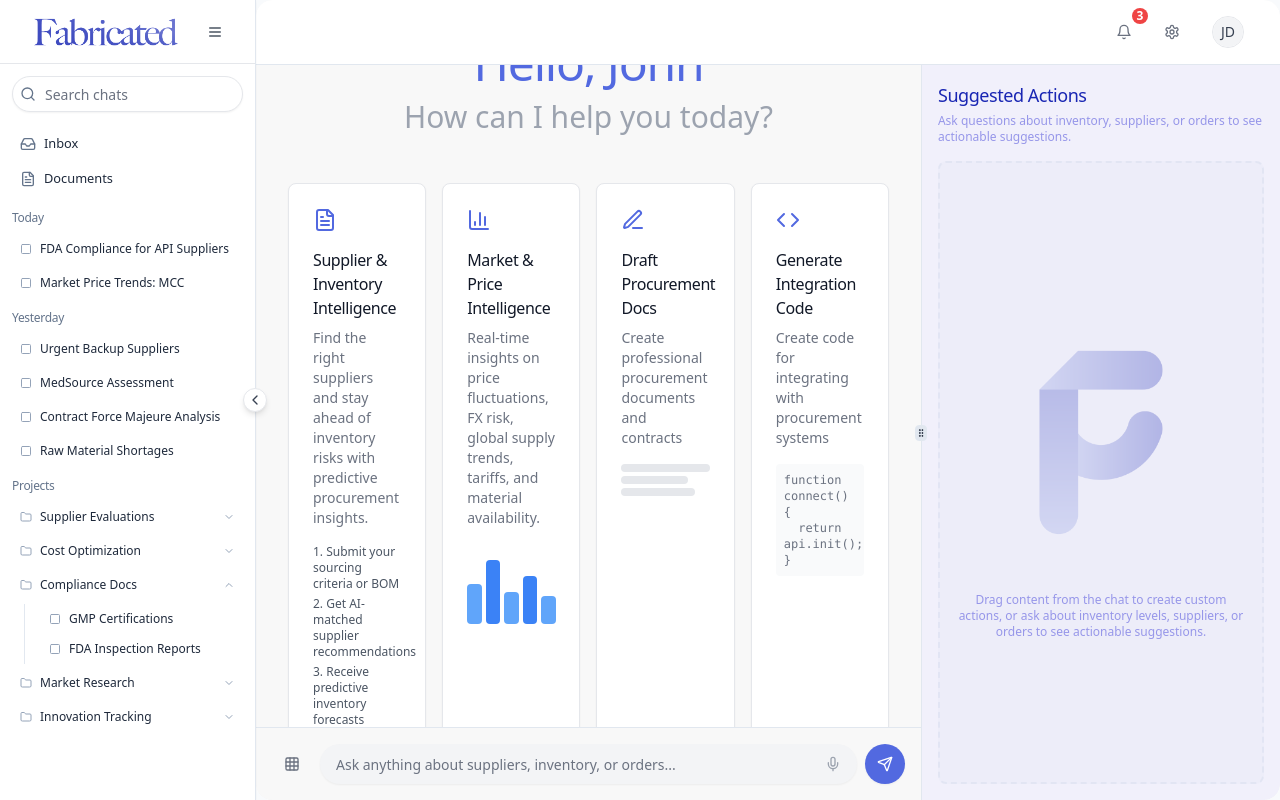
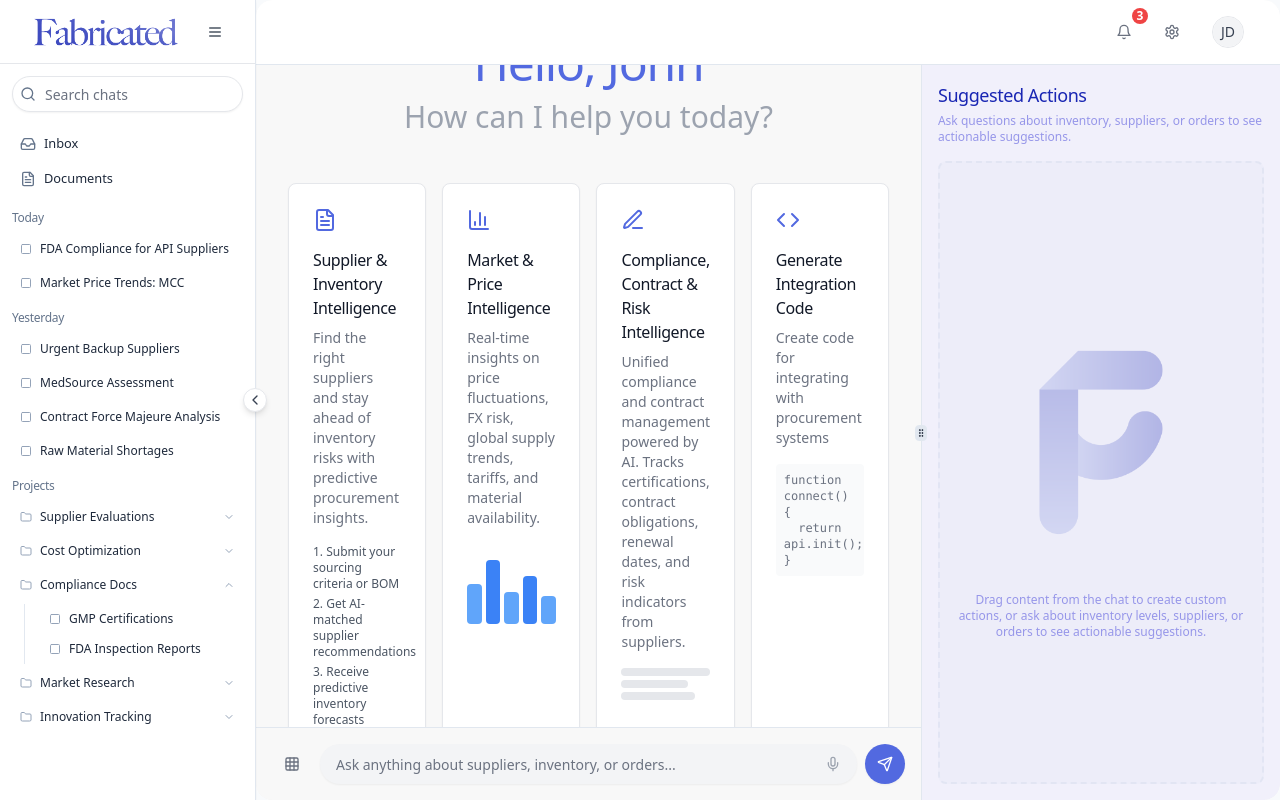
Before and after one commit to akifdanisik/fabricated-vision, a React (Vite) app: page /chat in a window 1280 px wide. Built offline with nearby package versions, Linux system fonts and the light colour scheme.

Commit message:
Refactor: Update WelcomeModule content
Update the content of the "Draft Procurement Docs" module to reflect the new "Compliance, Contract & Risk Intelligence" functionality.

```diff
--- a/src/components/chat/WelcomeScreen.tsx
+++ b/src/components/chat/WelcomeScreen.tsx
@@ -1,4 +1,3 @@
-
 import React from 'react';
 import { Card } from '@/components/ui/card';
 import { FileText, BarChart3, PenLine, Code } from 'lucide-react';
@@ -121,11 +120,17 @@ const WelcomeScreen: React.FC<WelcomeScreenProps> = ({
           </div>
         </WelcomeModule>
         <WelcomeModule
-          title="Draft Procurement Docs"
-          description="Create professional procurement documents and contracts"
+          title="Compliance, Contract & Risk Intelligence"
+          description="Unified compliance and contract management powered by AI. Tracks certifications, contract obligations, renewal dates, and risk indicators from suppliers."
           icon={<PenLine size={24} />}
-          onClick={() => onSelectQuickStart("Help me draft a procurement document for medical supplies")}
-        />
+          onClick={() => onSelectQuickStart("Help me analyze contract risks and compliance status")}
+        >
+          <div className="mt-4 space-y-1">
+            <div className="h-2 w-full bg-gray-200 rounded-full"></div>
+            <div className="h-2 w-3/4 bg-gray-200 rounded-full"></div>
+            <div className="h-2 w-5/6 bg-gray-200 rounded-full"></div>
+          </div>
+        </WelcomeModule>
         <WelcomeModule
           title="Generate Integration Code"
           description="Create code for integrating with procurement systems"
```
